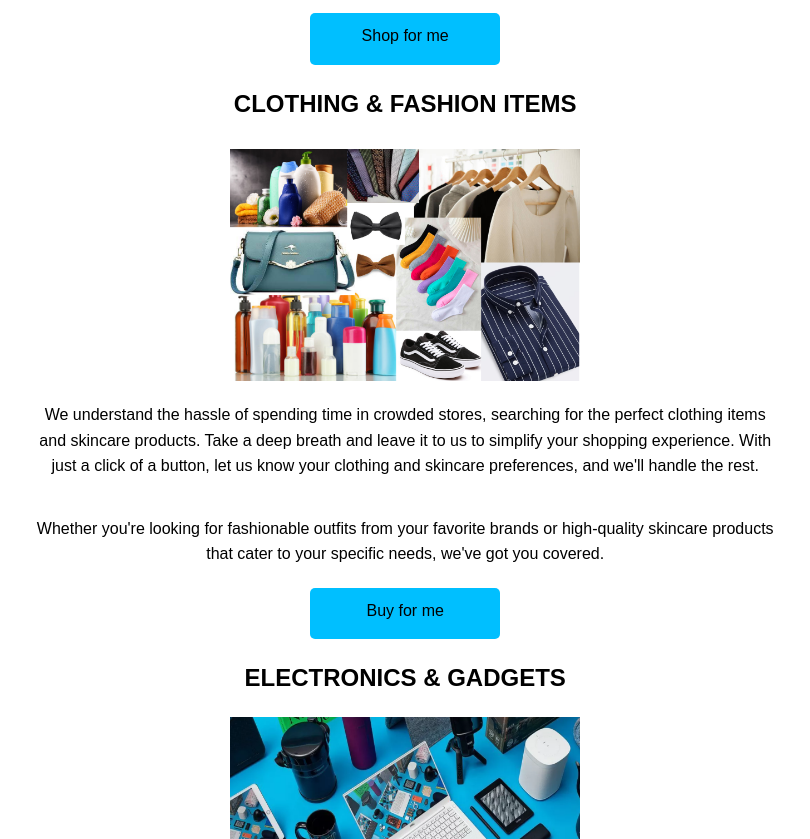
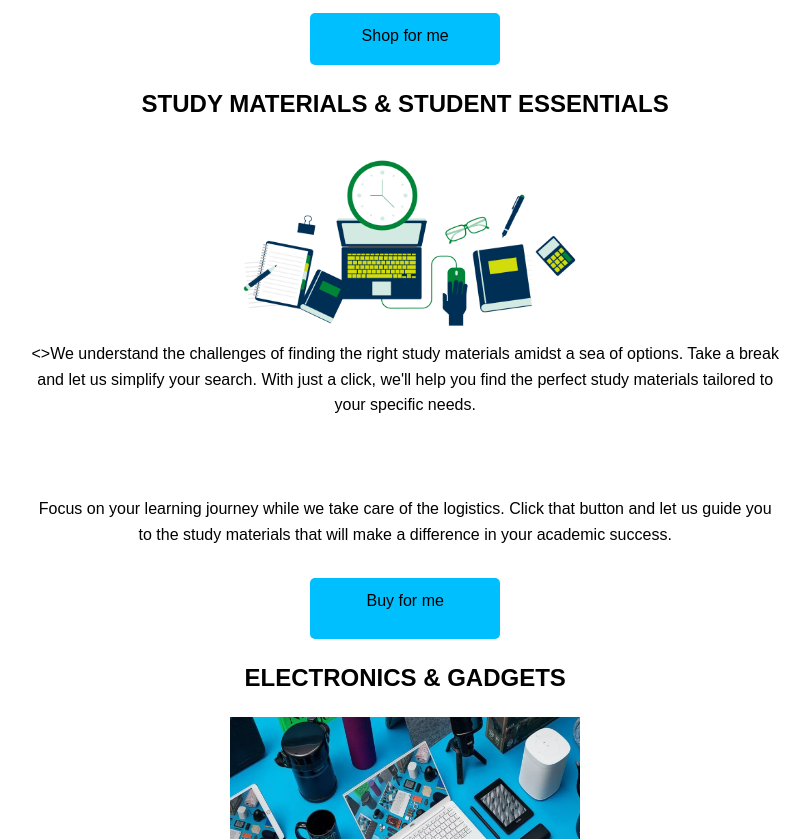
Before and after one commit to krystallogistics/welcome, a plain HTML site: page services.html in a window 1280 px wide. Shown: the part 622-1461 px from the top of the page, without its empty margins (318-1128 px from the left). Drawn offline with Linux system fonts and the light colour scheme.

Commit message:
MInor changes

```diff
--- a/services.html
+++ b/services.html
@@ -33,10 +33,9 @@
                 </div>
 
                 <div class="food" id="clothing-fashion">
-                    <h2>CLOTHING & FASHION ITEMS</h2>
-                    <img src="./assets/clothing.png">
-                    <p>We understand the hassle of spending time in crowded stores, searching for the perfect clothing items and skincare products. Take a deep breath and leave it to us to simplify your shopping experience. With just a click of a button, let us know your clothing and skincare preferences, and we'll handle the rest.</p>
-                    <p>Whether you're looking for fashionable outfits from your favorite brands or high-quality skincare products that cater to your specific needs, we've got you covered.</p>
+                    <h2>STUDY MATERIALS & STUDENT ESSENTIALS</h2>
+                    <img src="./assets/study.png">
+                    <>We understand the challenges of finding the right study materials amidst a sea of options. Take a break and let us simplify your search. With just a click, we'll help you find the perfect study materials tailored to your specific needs.</p> <p>Focus on your learning journey while we take care of the logistics. Click that button and let us guide you to the study materials that will make a difference in your academic success.</p>
                     <a href="./clothingcheckout.html">Buy for me</a>
                 </div>
 
```
Also changed, not shown: index.html (+3 -3 lines), assets/study.png (added).
